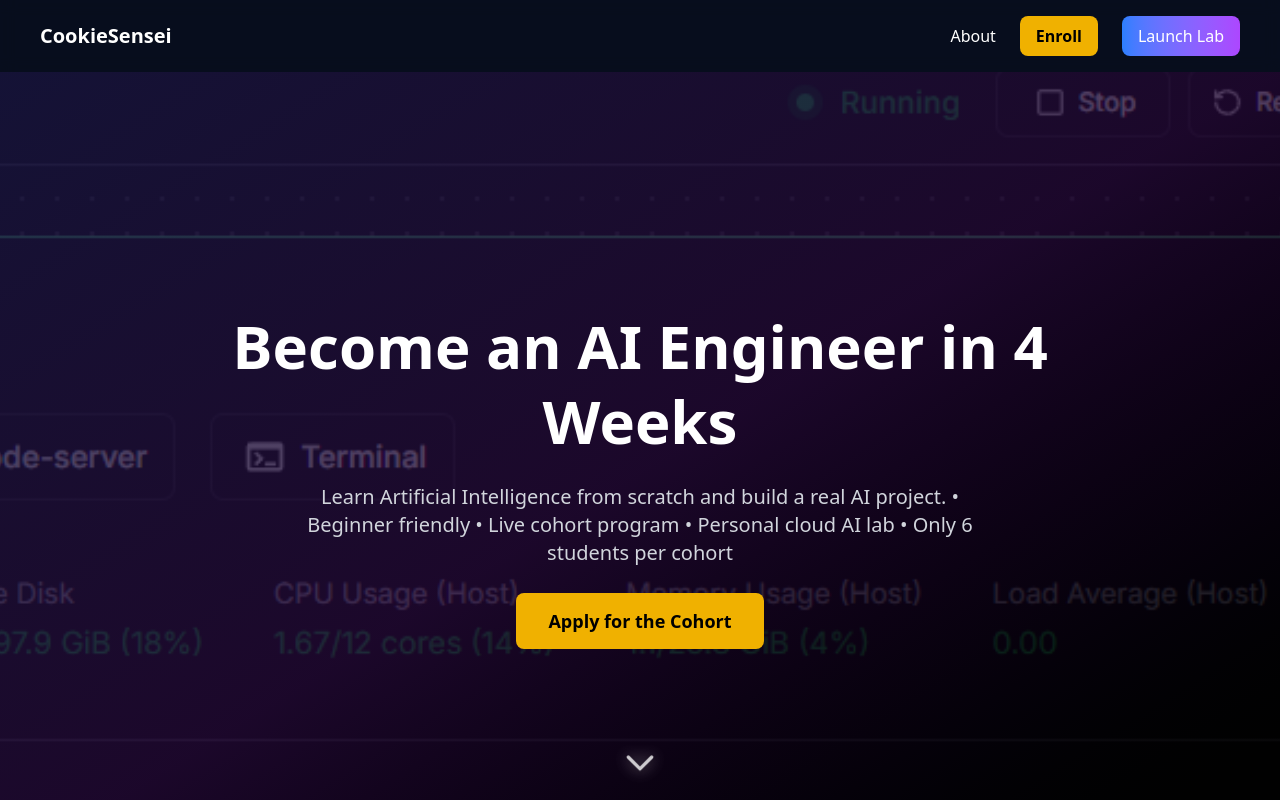
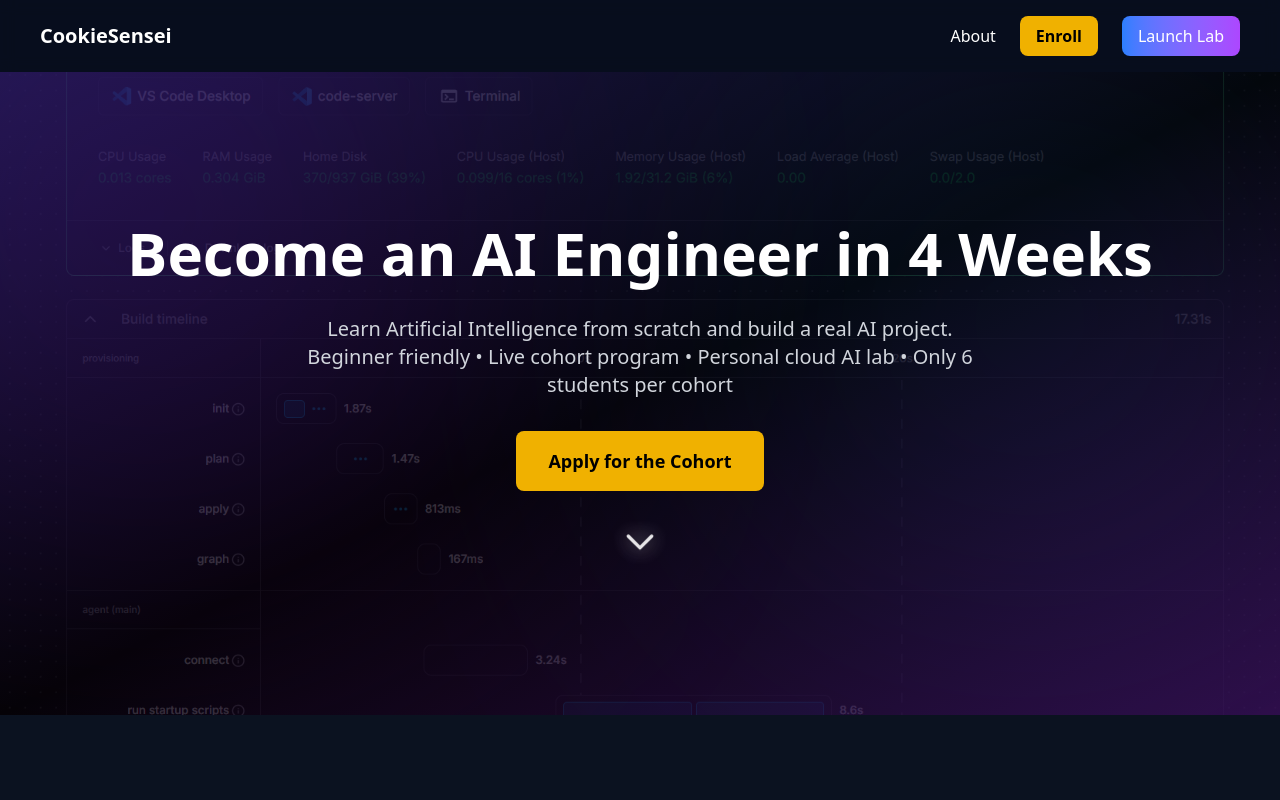
Before and after one commit to cookieSensei/cookiecloudlabs, a Next.js app: page / in a window 1280 px wide. Shown: the top 800 px of the page. Built offline with nearby package versions, Linux system fonts and the light colour scheme.

Commit message:
changed bg image hero-bg.png

```diff
--- a/components/Hero.tsx
+++ b/components/Hero.tsx
@@ -1,59 +1,50 @@
 export default function Hero() {
   return (
-    <section className="relative min-h-screen flex items-center justify-center text-center overflow-hidden">
+    <section className="relative py-28 md:py-36 text-white overflow-hidden">
 
       {/* Background Image */}
       <div
-        className="absolute inset-0 bg-cover bg-center contrast-105 brightness-90 scale-105"
-        style={{ backgroundImage: "url('/coder-bg.png')" }}
-      />
+        className="absolute inset-0 bg-cover bg-center"
+        style={{ backgroundImage: "url('/hero-bg.png')" }}
+      ></div>
 
-      {/* Dark Overlay */}
-      <div className="absolute inset-0 bg-black/65" />
+      {/* Balanced Overlay */}
+      <div className="absolute inset-0 bg-black/80"></div>
 
-      {/* Gradient Tint */}
-      <div className="absolute inset-0 bg-gradient-to-br from-indigo-900/40 via-purple-900/30 to-black/50" />
+      {/* Subtle Gradient */}
+      <div className="absolute inset-0 bg-gradient-to-br from-indigo-900/50 via-transparent to-purple-900/50"></div>
 
-      {/* Hero Content */}
-      <div className="relative z-10 px-6 max-w-5xl">
+      {/* Glow Effects */}
+      <div className="absolute -top-40 -left-40 w-[600px] h-[600px] bg-purple-600 rounded-full blur-[200px] opacity-20"></div>
+      <div className="absolute top-0 right-0 w-[500px] h-[500px] bg-blue-500 rounded-full blur-[200px] opacity-20"></div>
 
-        {/* Headline with Glow */}
-        <h1 className="text-5xl md:text-6xl font-bold leading-tight mb-6">
+      {/* Content */}
+      <div className="relative max-w-6xl mx-auto px-6 text-center">
 
+        <h1 className="text-4xl md:text-6xl font-bold leading-tight mb-6">
           Become an AI Engineer in 4 Weeks
-
         </h1>
 
-          <p className="text-xl text-gray-300 max-w-2xl mx-auto mb-10">
-
+        <p className="text-lg md:text-xl text-gray-300 max-w-2xl mx-auto mb-8">
           Learn Artificial Intelligence from scratch and build a real AI project.
-
-          • Beginner friendly
-          • Live cohort program
-          • Personal cloud AI lab
-          • Only 6 students per cohort
-
+          <br />
+          Beginner friendly • Live cohort program • Personal cloud AI lab • Only 6 students per cohort
         </p>
 
         <a
           href="/enroll"
-          className="bg-yellow-500 hover:bg-yellow-400 text-black font-semibold px-8 py-4 rounded-lg text-lg"
+          className="inline-block bg-yellow-500 hover:bg-yellow-400 text-black font-semibold px-8 py-4 rounded-lg text-lg transition"
         >
           Apply for the Cohort
         </a>
 
+        {/* Scroll Arrow */}
+        <div className="mt-10 flex justify-center">
+          <a href="#capstone" className="animate-bounce">
 
-  </div>
-
-
-      {/* Scroll Arrow */}
-      <a
-        href="#capstone"
-        className="absolute bottom-20 left-1/2 -translate-x-1/2 animate-bounce z-20"
-      >
             <svg
               xmlns="http://www.w3.org/2000/svg"
-          className="w-10 h-10 text-white opacity-80 hover:opacity-100 drop-shadow-[0_0_8px_rgba(255,255,255,0.7)]"
+              className="w-10 h-10 text-white opacity-90 hover:opacity-100 drop-shadow-[0_0_10px_rgba(255,255,255,0.8)]"
               fill="none"
               viewBox="0 0 24 24"
               stroke="currentColor"
@@ -65,8 +56,11 @@ export default function Hero() {
                 d="M19 9l-7 7-7-7"
               />
             </svg>
+
           </a>
+        </div>
 
+      </div>
 
     </section>
   );
```
Also changed, not shown: public/coder-bg.png (deleted), public/hero-bg.png (added). Lines whose indentation alone changed are shown as unchanged.
